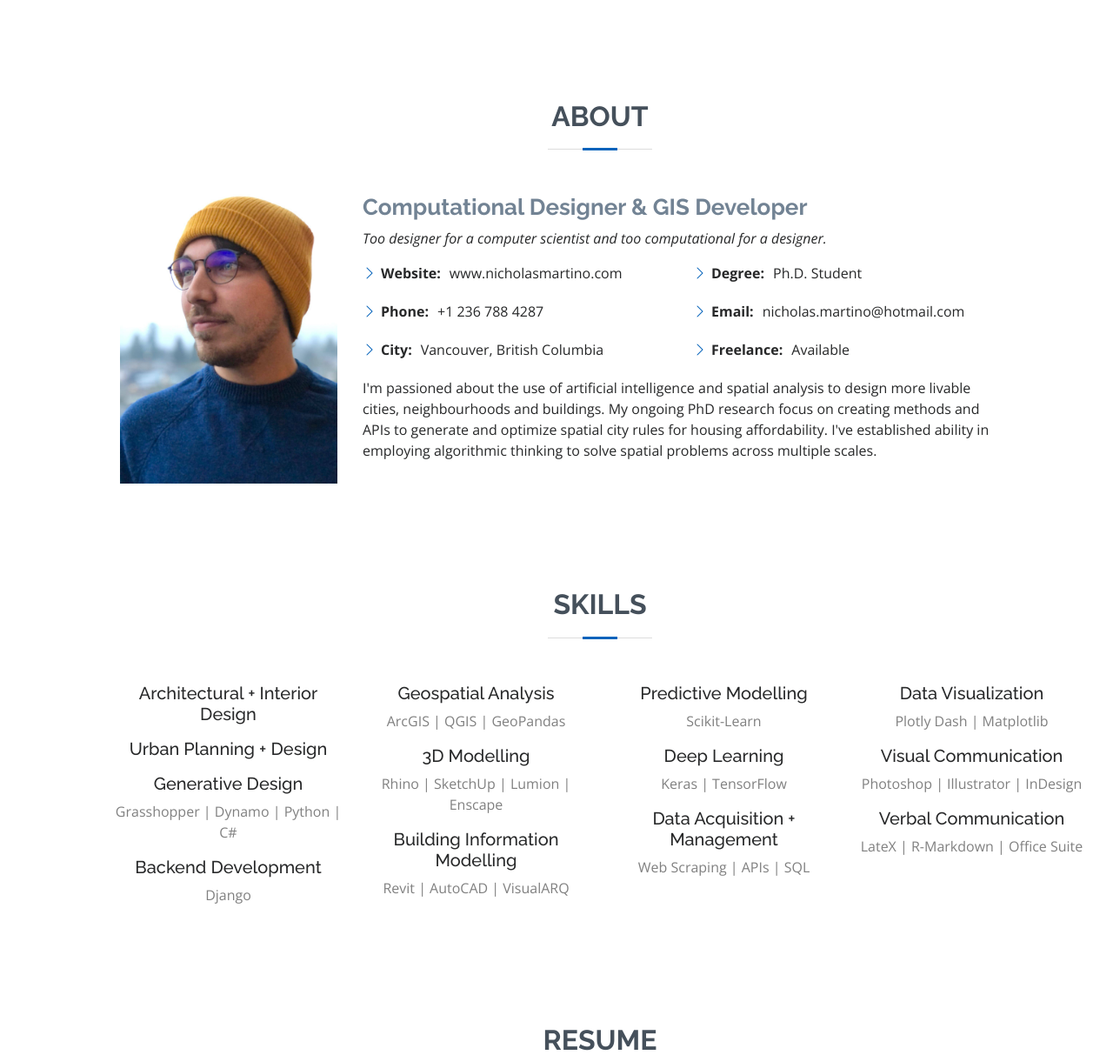
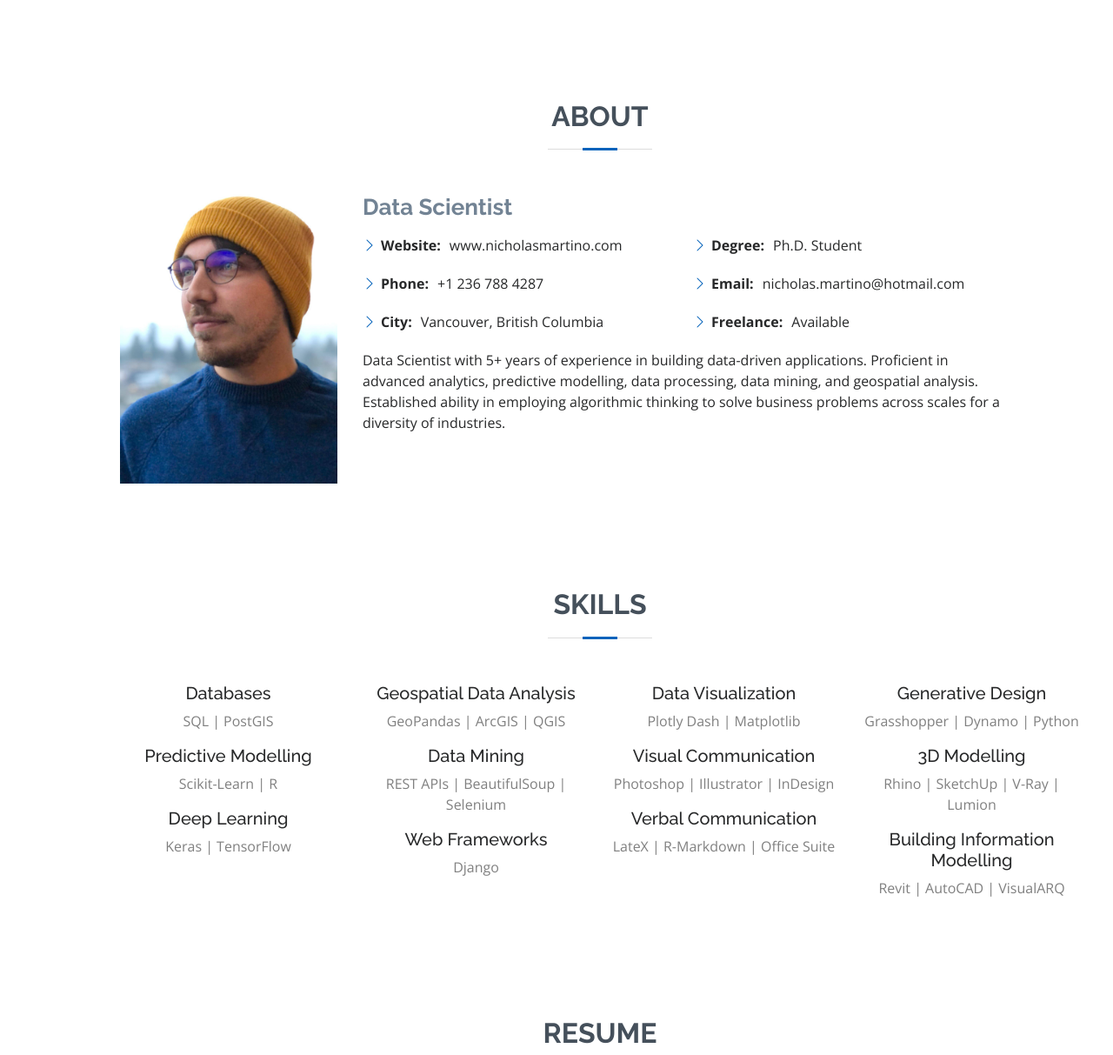
Before and after one commit to nicholas-martino/portfolio, a Django app: page / in a window 1280 px wide. Shown: the part 2200-3413 px from the top of the page at 87% size. Run offline with Django 3.2, Linux system fonts and the light colour scheme; data comes from the database, SQL or seed files in the repository; some libraries are stand-ins or nearby versions.

Commit message:
Data science filters

```diff
--- a/portfolio/templates/base.html
+++ b/portfolio/templates/base.html
@@ -132,9 +132,11 @@
           <div class="col-lg-12 d-flex justify-content-center" data-aos="fade-up" data-aos-delay="100">
             <ul id="portfolio-flters">
               <li data-filter="*" class="filter-active">All</li>
-              <li data-filter=".filter-cd">Computational Design</li>
-              <li data-filter=".filter-ds">Data Science</li>
-              <li data-filter=".filter-au">Architecture & Urban Planning</li>
+              <li data-filter=".filter-da">Data Analysis</li>
+              <li data-filter=".filter-pm">Predictive Modelling</li>
+              <li data-filter=".filter-dl">Deep Learning</li>
+              <li data-filter=".filter-dm">Data Mining</li>
+              <li data-filter=".filter-dv">Data Visualization</li>
             </ul>
           </div>
         </div>
@@ -182,11 +184,10 @@
             <img src="{% static 'img/profile-img.jpg' %}" class="img-fluid" alt="" width="250">
           </div>
           <div class="col-lg-8 pt-4 pt-lg-0 content" align="left">
-            <h3>Computational Designer & GIS Developer</h3>
+            <h3>Data Scientist</h3>
             <p class="fst-italic">
-              Too designer for a computer scientist and too computational for a designer.
+
             </p>
-
             <div class="row">
               <div class="col-lg-6">
                 <ul>
@@ -203,7 +204,7 @@
                 </ul>
               </div>
             </div>
-            <p>I'm passioned about the use of artificial intelligence and spatial analysis to design more livable cities, neighbourhoods and buildings. My ongoing PhD research focus on creating methods and APIs to generate and optimize spatial city rules for housing affordability. I've established ability in employing algorithmic thinking to solve spatial problems across multiple scales.</p>
+            <p>Data Scientist with 5+ years of experience in building data-driven applications. Proficient in advanced analytics, predictive modelling, data processing, data mining, and geospatial analysis. Established ability in employing algorithmic thinking to solve business problems across scales for a diversity of industries.</p>
           </div>
         </div>
 
@@ -219,34 +220,22 @@
         </div>
 
         <div class="row skills-content" style="text-align: center">
-
           <div class="col-lg-3">
-            <h5 class="skill">Architectural + Interior Design</h5>
-            <p style="color: gray"> </p>
-            <h5 class="skill">Urban Planning + Design</h5>
-            <p style="color: gray"> </p>
-            <h5 class="skill">Generative Design</h5>
-            <p style="color: gray">Grasshopper | Dynamo | Python | C#</p>
-            <h5 class="skill">Backend Development</h5>
-            <p style="color: gray">Django</p>
+            <h5 class="skill">Databases</h5>
+            <p style="color: gray">SQL | PostGIS</p>
+            <h5 class="skill">Predictive Modelling</h5>
+            <p style="color: gray">Scikit-Learn | R</p>
+            <h5 class="skill">Deep Learning</h5>
+            <p style="color: gray">Keras | TensorFlow</p>
           </div>
 
           <div class="col-lg-3">
-            <h5 class="skill">Geospatial Analysis</h5>
-            <p style="color: gray">ArcGIS | QGIS | GeoPandas</p>
-            <h5 class="skill">3D Modelling</h5>
-            <p style="color: gray">Rhino | SketchUp | Lumion | Enscape</p>
-            <h5 class="skill">Building Information Modelling</h5>
-            <p style="color: gray">Revit | AutoCAD | VisualARQ</p>
-          </div>
-
-          <div class="col-lg-3">
-            <h5 class="skill">Predictive Modelling</h5>
-            <p style="color: gray">Scikit-Learn</p>
-            <h5 class="skill">Deep Learning</h5>
-            <p style="color: gray">Keras | TensorFlow</p>
-            <h5 class="skill">Data Acquisition + Management</h5>
-            <p style="color: gray">Web Scraping | APIs | SQL</p>
+            <h5 class="skill">Geospatial Data Analysis</h5>
+            <p style="color: gray">GeoPandas | ArcGIS | QGIS </p>
+            <h5 class="skill">Data Mining</h5>
+            <p style="color: gray">REST APIs | BeautifulSoup | Selenium</p>
+            <h5 class="skill">Web Frameworks</h5>
+            <p style="color: gray">Django</p>
           </div>
 
           <div class="col-lg-3">
@@ -256,6 +245,15 @@
             <p style="color: gray">Photoshop | Illustrator | InDesign</p>
             <h5 class="skill">Verbal Communication</h5>
             <p style="color: gray">LateX | R-Markdown | Office Suite</p>
+          </div>
+
+          <div class="col-lg-3">
+            <h5 class="skill">Generative Design</h5>
+            <p style="color: gray">Grasshopper | Dynamo | Python</p>
+            <h5 class="skill">3D Modelling</h5>
+            <p style="color: gray">Rhino | SketchUp | V-Ray | Lumion</p>
+            <h5 class="skill">Building Information Modelling</h5>
+            <p style="color: gray">Revit | AutoCAD | VisualARQ</p>
           </div>
 
           <div class="col-lg-6">
```
